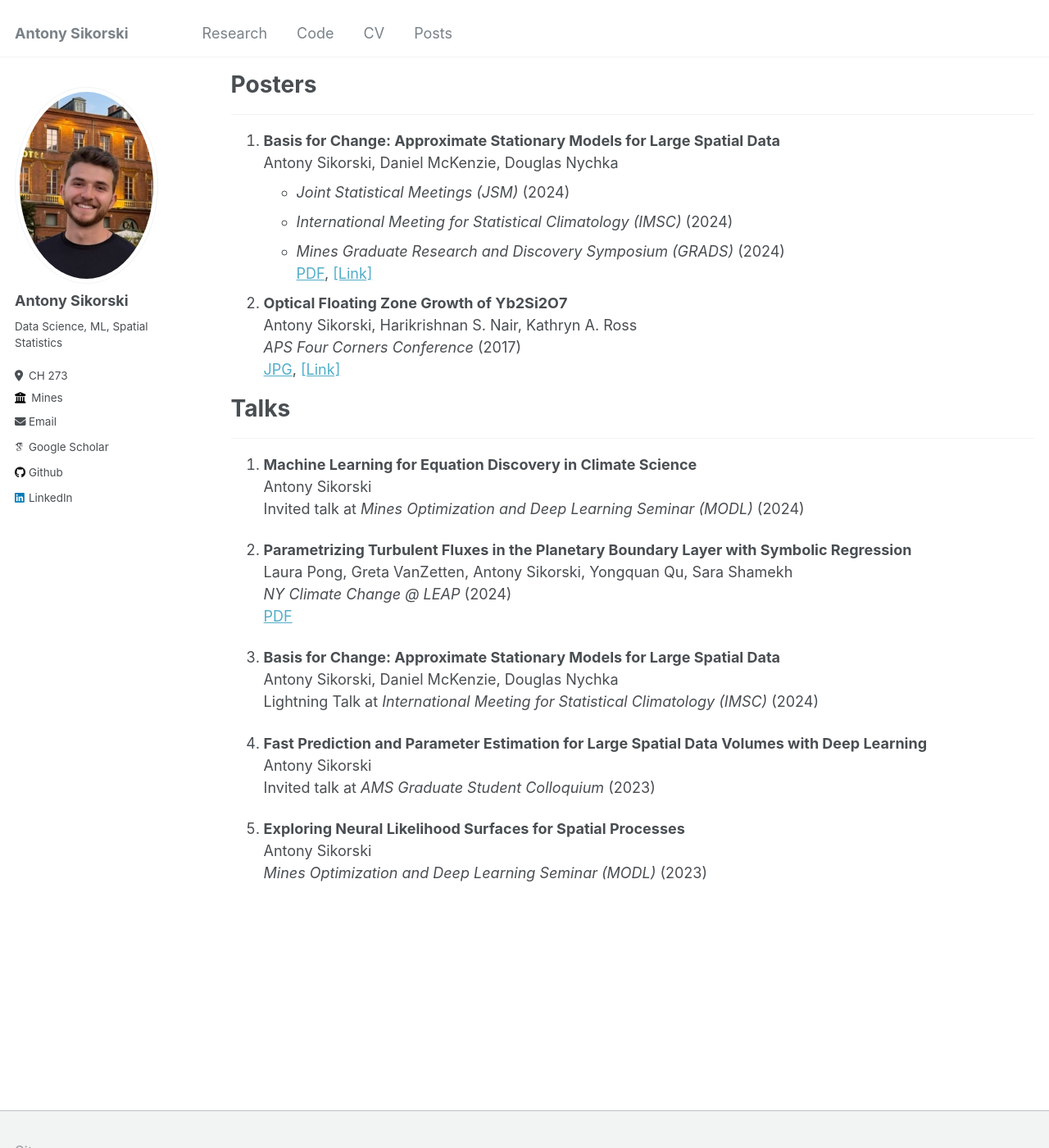
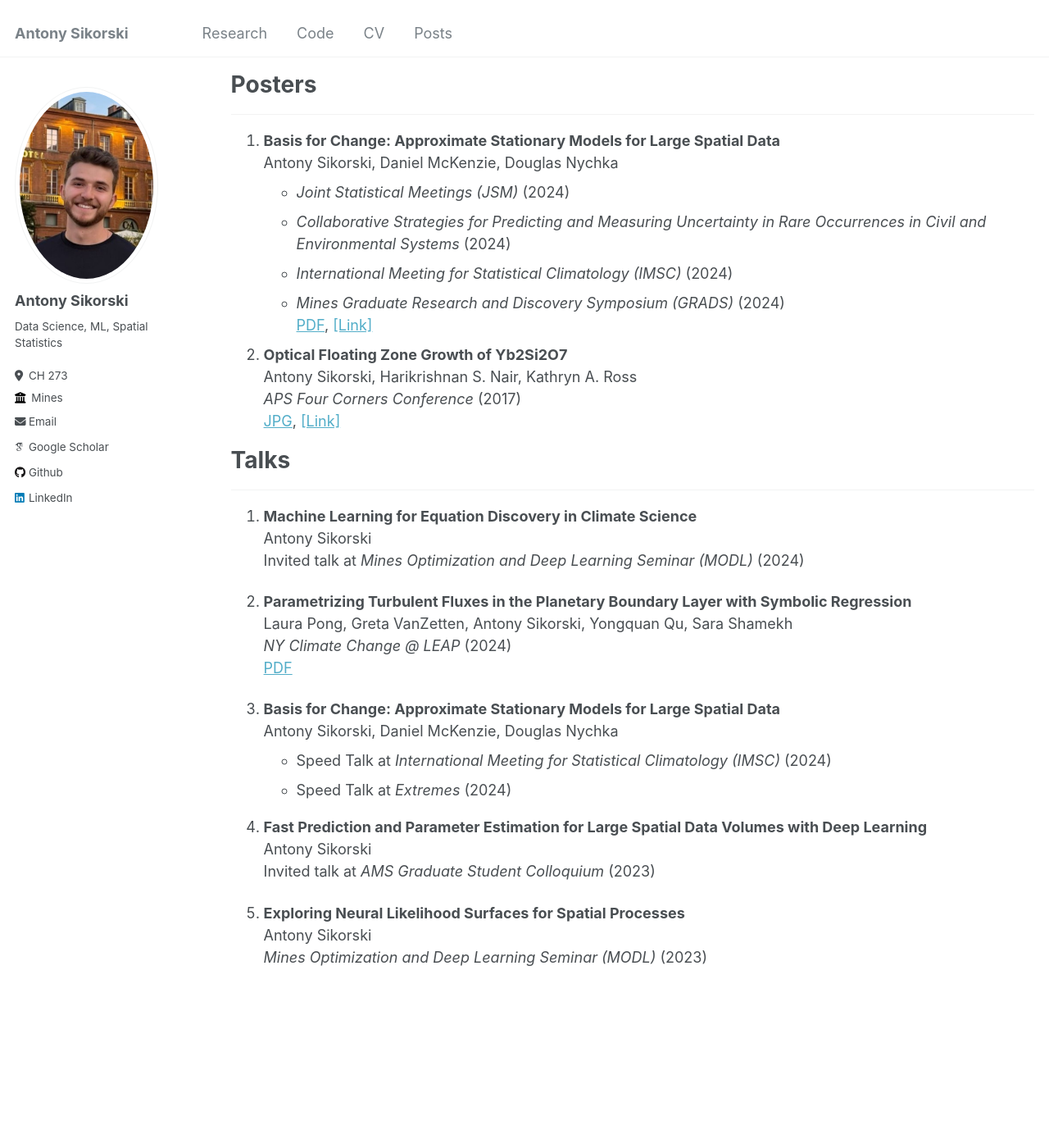
Before and after one commit to antonyxsik/antonyxsik.github.io, a Jekyll site: the page built from _pages/research.md, in a window 1280 px wide and 1400 px high, scrolled down 476 px. Shown: the whole window at 82% size. Built offline with Jekyll 4.4.1, drawn with Linux system fonts in a browser that asks for light colours; some web fonts are replaced.

Commit message:
extremes talk/poster

```diff
--- a/_pages/research.md
+++ b/_pages/research.md
@@ -29,6 +29,7 @@ All of my publications can be found on my <a href="https://scholar.google.com/ci
 1. **Basis for Change: Approximate Stationary Models for Large Spatial Data** \\
     Antony Sikorski, Daniel McKenzie, Douglas Nychka \\
     - *Joint Statistical Meetings (JSM)* (2024)
+    - *Collaborative Strategies for Predicting and Measuring Uncertainty in Rare Occurrences in Civil and Environmental Systems* (2024)
     - *International Meeting for Statistical Climatology (IMSC)* (2024)
     - *Mines Graduate Research and Discovery Symposium (GRADS)* (2024) \\
     [PDF](https://antonyxsik.github.io/files/basis_poster.pdf), <a href="https://pacificclimate.org/~IMSC/4-Thursday/3-Posters/Sikorski.pdf" target="_blank">[Link]</a>
@@ -52,7 +53,8 @@ All of my publications can be found on my <a href="https://scholar.google.com/ci
 
 3. **Basis for Change: Approximate Stationary Models for Large Spatial Data** \\
     Antony Sikorski, Daniel McKenzie, Douglas Nychka \\
-    Lightning Talk at *International Meeting for Statistical Climatology (IMSC)* (2024)
+    - Speed Talk at *International Meeting for Statistical Climatology (IMSC)* (2024)
+    - Speed Talk at *Extremes* (2024)
 
 4. **Fast Prediction and Parameter Estimation for Large Spatial Data Volumes with Deep Learning** \\
     Antony Sikorski \\
```
Also changed, not shown: 1 other file.
